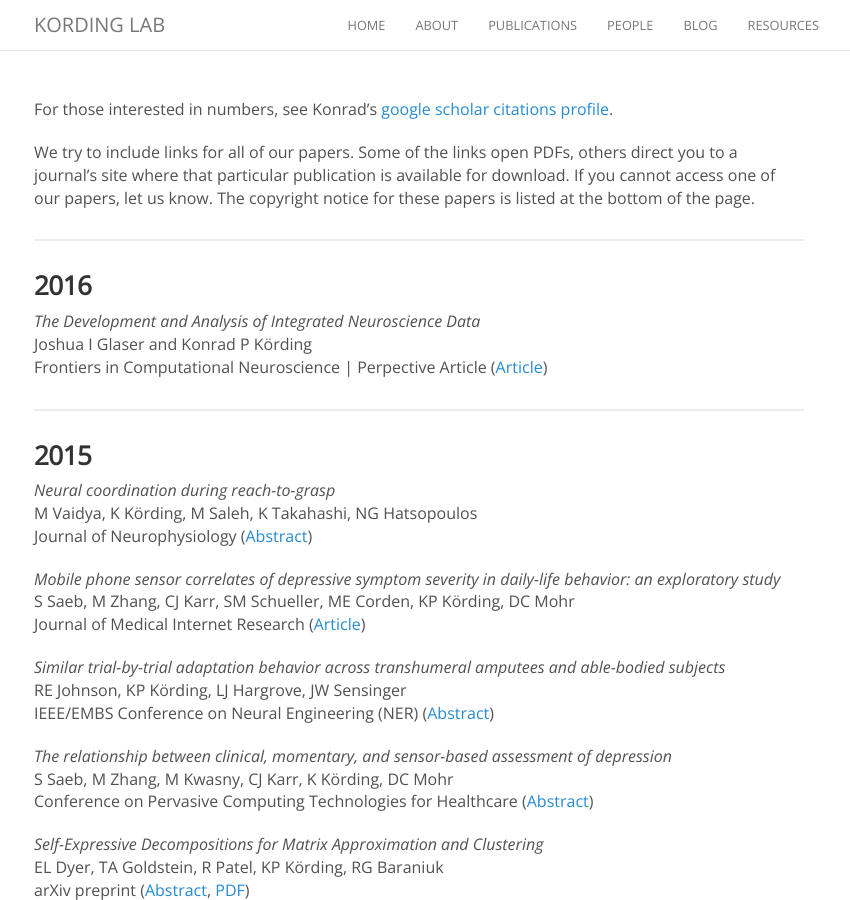
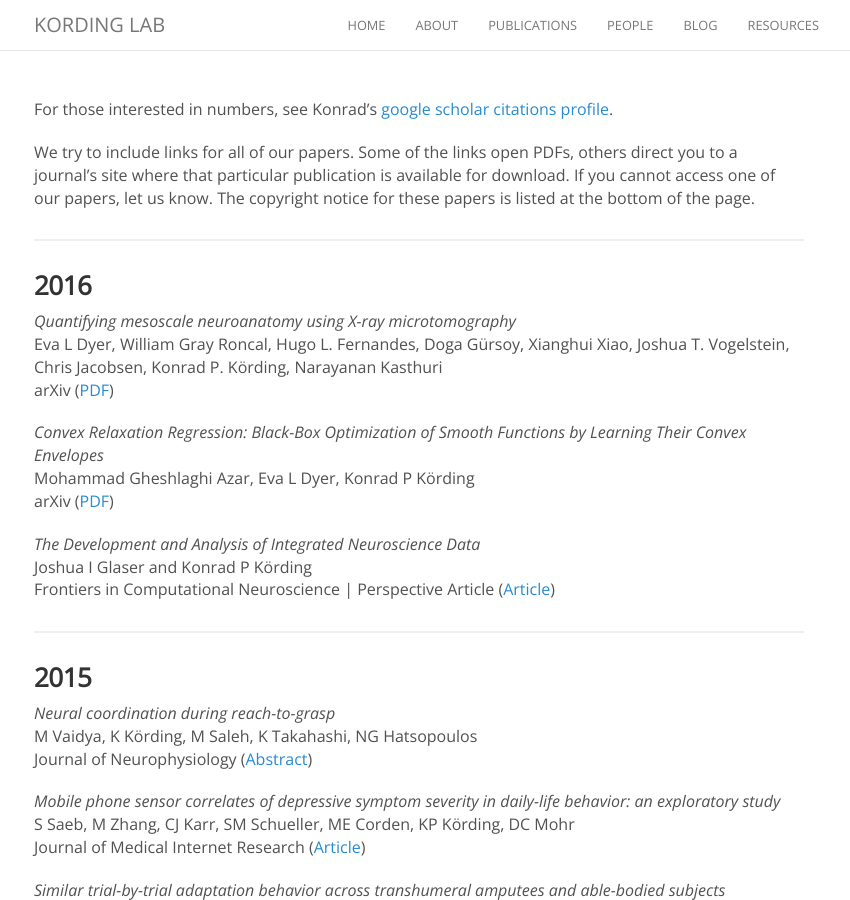
Before and after one commit to KordingLab/KordingLab.github.io, a Jekyll site: the page built from publications.md, in a window 1280 px wide and 900 px high. Shown: the whole window, without its empty margins (221-1071 px from the left). Built offline with Jekyll 4.4.1, drawn with Linux system fonts in a browser that asks for light colours; nearby versions of some CDN libraries; comment, search, counter and statistics services are not loaded.

Commit message:
added xbrain + corr pubs

```diff
--- a/publications.md
+++ b/publications.md
@@ -11,9 +11,17 @@ We try to include links for all of our papers. Some of the links open PDFs, othe
 
 ### 2016
 
+_Quantifying mesoscale neuroanatomy using X-ray microtomography_<br>
+Eva L Dyer, William Gray Roncal, Hugo L. Fernandes, Doga Gürsoy, Xianghui Xiao, Joshua T. Vogelstein, Chris Jacobsen, Konrad P. Körding, Narayanan Kasthuri <br>
+arXiv ([PDF](http://arxiv.org/abs/1604.03629))
+
+_Convex Relaxation Regression: Black-Box Optimization of Smooth Functions by Learning Their Convex Envelopes_<br>
+Mohammad Gheshlaghi Azar, Eva L Dyer, Konrad P Körding <br>
+arXiv ([PDF](http://arxiv.org/abs/1602.02191))
+
 _The Development and Analysis of Integrated Neuroscience Data_<br>
 Joshua I Glaser and Konrad P Körding <br>
-Frontiers in Computational Neuroscience | Perpective Article ([Article](http://journal.frontiersin.org/article/10.3389/fncom.2016.00011/full?field=&journalName=Frontiers_in_Computational_Neuroscience&id=171004&utm_content=buffer21f1c&utm_medium=social&utm_source=twitter.com&utm_campaign=buffer))
+Frontiers in Computational Neuroscience | Perspective Article ([Article](http://journal.frontiersin.org/article/10.3389/fncom.2016.00011/full?field=&journalName=Frontiers_in_Computational_Neuroscience&id=171004&utm_content=buffer21f1c&utm_medium=social&utm_source=twitter.com&utm_campaign=buffer))
 
 <hr>
 
```
